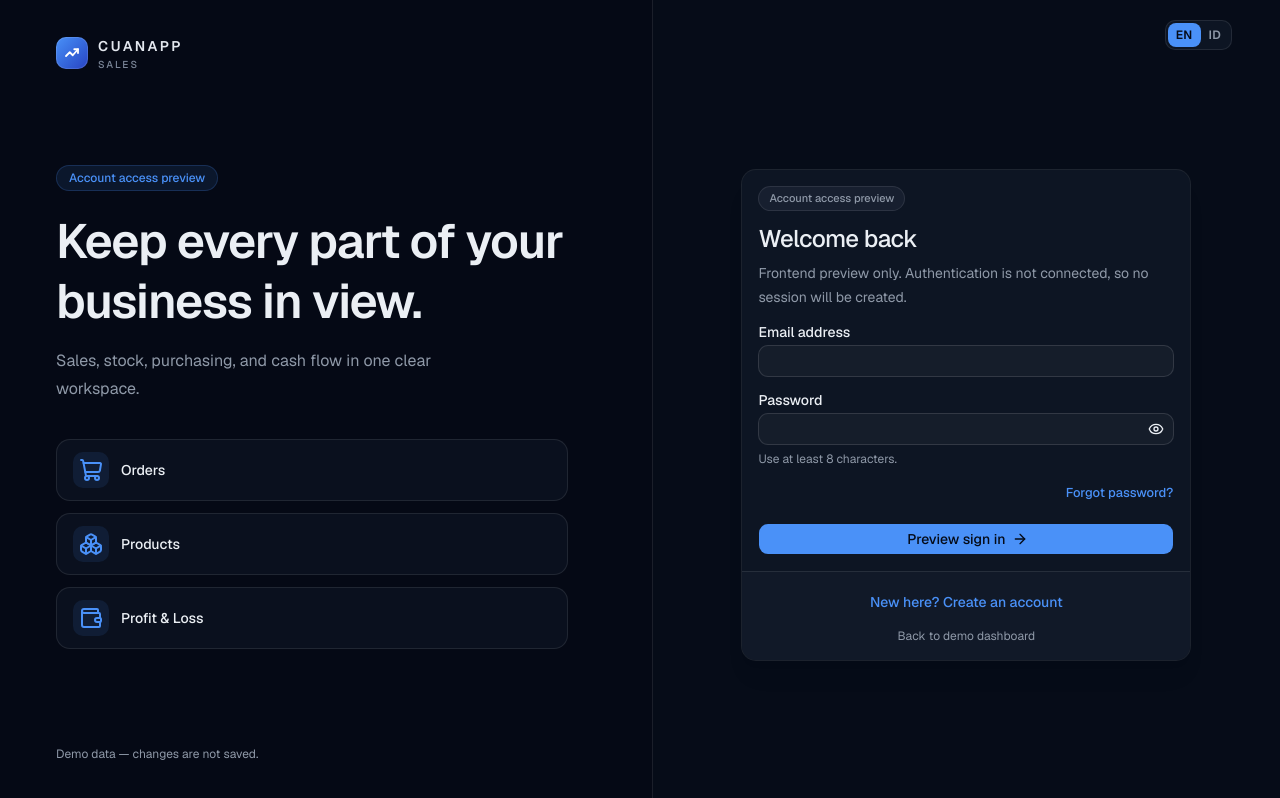
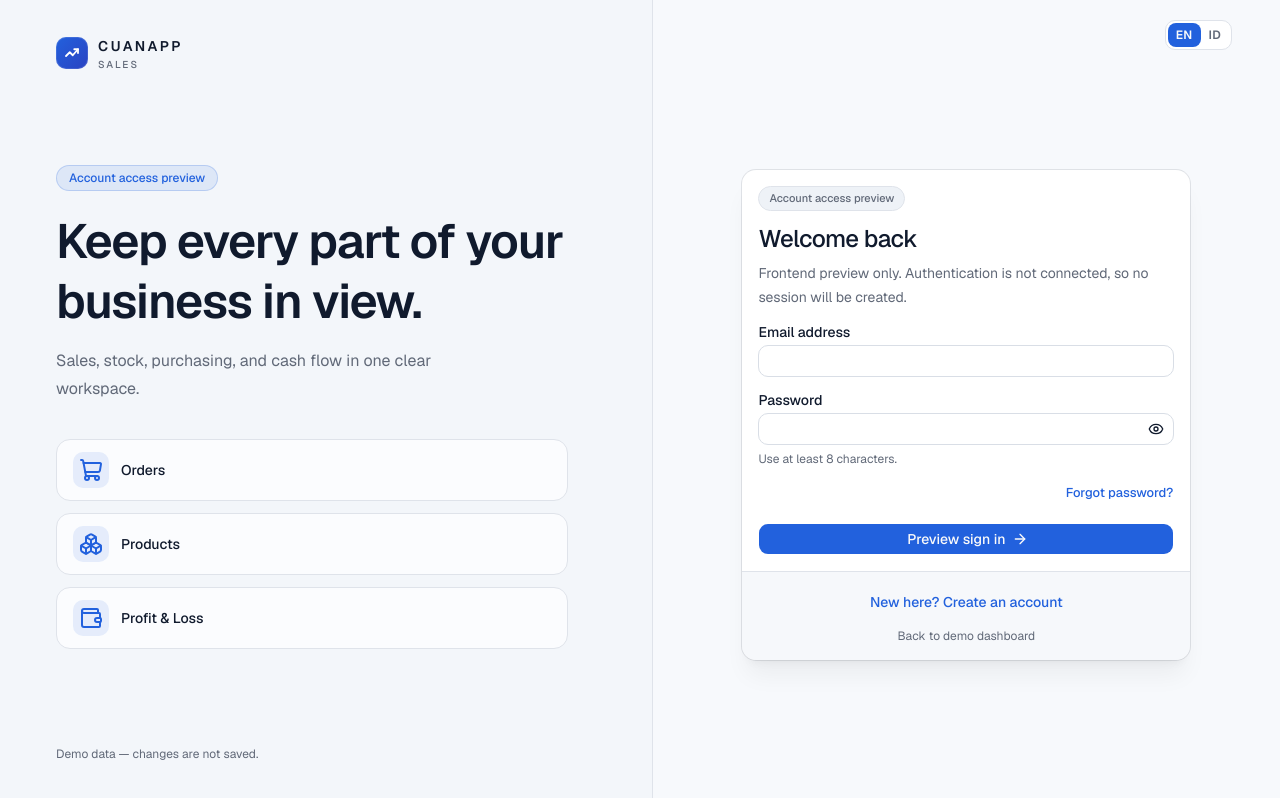
Before and after one commit to KoRomeo/cuan-app-sales-specification, a Next.js app: page /login in a window 1280 px wide. Built offline with nearby package versions, Linux system fonts and the light colour scheme.

Commit message:
Fix light mode auth pages

```diff
--- a/app/globals.css
+++ b/app/globals.css
@@ -127,6 +127,12 @@
   --sidebar-ring: oklch(0.66 0.17 258);
 }
 
+.auth-light {
+  --sidebar-foreground: var(--foreground);
+  --sidebar-muted: var(--muted-foreground);
+  --sidebar-primary: var(--primary);
+}
+
 .app-nav-scroll {
   scrollbar-width: thin;
   scrollbar-color: color-mix(in oklch, var(--sidebar-muted) 45%, transparent) transparent;
--- a/components/auth/auth-view.tsx
+++ b/components/auth/auth-view.tsx
@@ -102,9 +102,9 @@ export function AuthView({ mode }: { mode: AuthMode }) {
   ]
 
   return (
-    <main className="min-h-dvh bg-background">
+    <main className="auth-light min-h-dvh bg-background">
       <div className="mx-auto grid min-h-dvh max-w-[1440px] lg:grid-cols-[1.02fr_0.98fr]">
-        <aside className="hidden flex-col justify-between border-r bg-sidebar/50 px-10 py-9 lg:flex xl:px-14">
+        <aside className="hidden flex-col justify-between border-r bg-muted/45 px-10 py-9 lg:flex xl:px-14">
           <Link href="/dashboard" aria-label={t('auth.backToDashboard')} className="w-fit rounded-md focus-visible:outline-none focus-visible:ring-2 focus-visible:ring-ring">
             <Logo />
           </Link>
--- a/components/auth/password-reset-view.tsx
+++ b/components/auth/password-reset-view.tsx
@@ -50,7 +50,7 @@ export function PasswordResetView({ mode }: { mode: ResetMode }) {
   }
 
   return (
-    <main className="min-h-dvh bg-background">
+    <main className="auth-light min-h-dvh bg-background">
       <div className="mx-auto flex min-h-dvh max-w-[560px] flex-col px-5 sm:px-8">
         <header className="flex items-center justify-between gap-4 py-6">
           <Link href="/login" aria-label={t('auth.backToDashboard')} className="rounded-md focus-visible:outline-none focus-visible:ring-2 focus-visible:ring-ring">
--- a/components/providers.tsx
+++ b/components/providers.tsx
@@ -87,7 +87,7 @@ export function Providers({ children }: { children: React.ReactNode }) {
   )
 
   return (
-    <ThemeProvider attribute="class" defaultTheme="dark" enableSystem disableTransitionOnChange>
+    <ThemeProvider attribute="class" defaultTheme="light" enableSystem={false} disableTransitionOnChange>
       <AppContext.Provider value={value}>
         {children}
         <ThemeAwareToaster />
```
